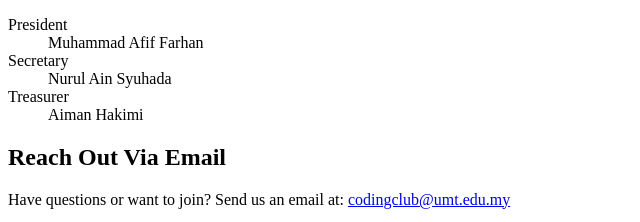
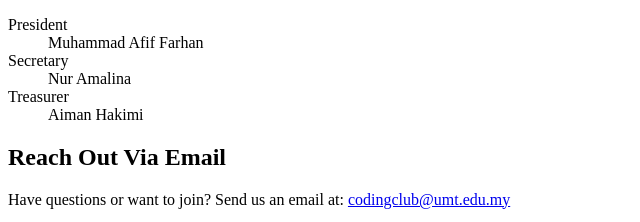
Before and after one commit to afiffarhan1218/S78555_CSF3133_K3, a plain HTML site: page CSF3133 Lab 1/contact.html in a window 1280 px wide. Shown: the part 175-397 px from the top of the page, 0-640 px from the left. Drawn offline with Linux system fonts and the light colour scheme.

Commit message:
Fix Secretary name in contact.html
Updated the Secretary's name in the committee members section.

```diff
--- a/CSF3133 Lab 1/contact.html
+++ b/CSF3133 Lab 1/contact.html
@@ -25,7 +25,7 @@
             <dd>Muhammad Afif Farhan</dd>
 
             <dt>Secretary</dt>
-            <dd>Nurul Ain Syuhada</dd>
+            <dd>Nur Amalina</dd>
 
             <dt>Treasurer</dt>
             <dd>Aiman Hakimi</dd>
```
